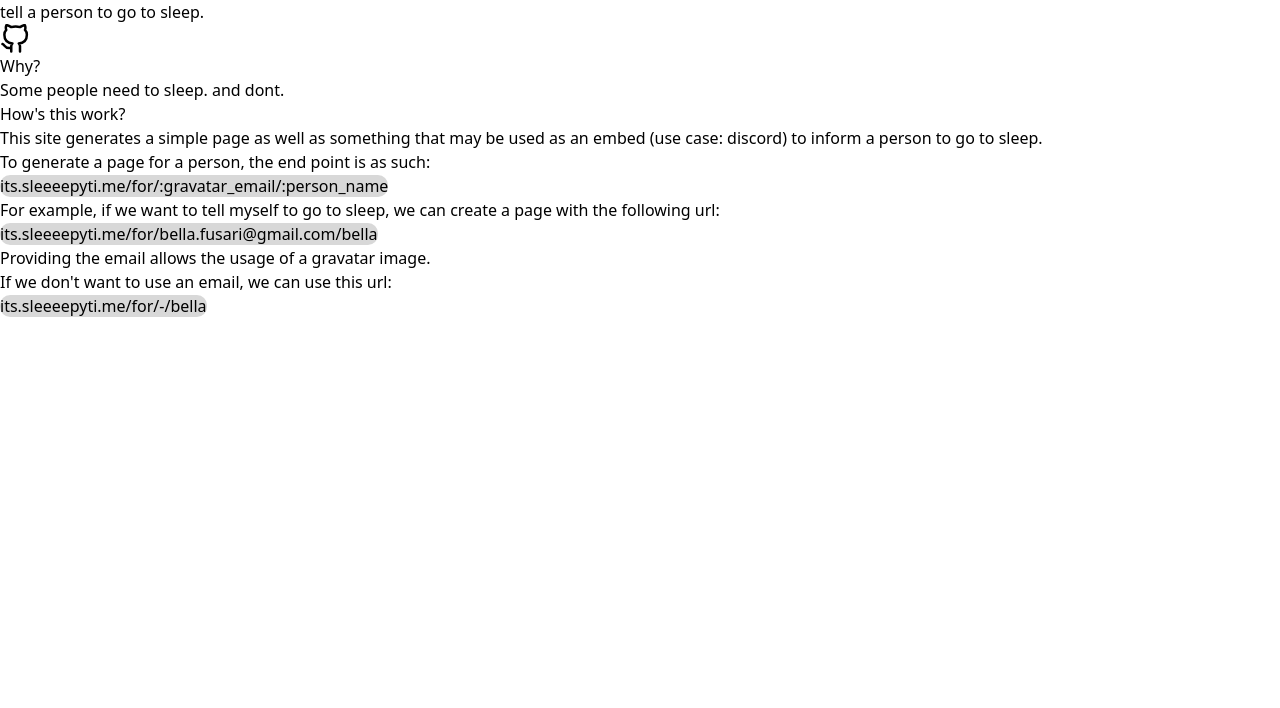
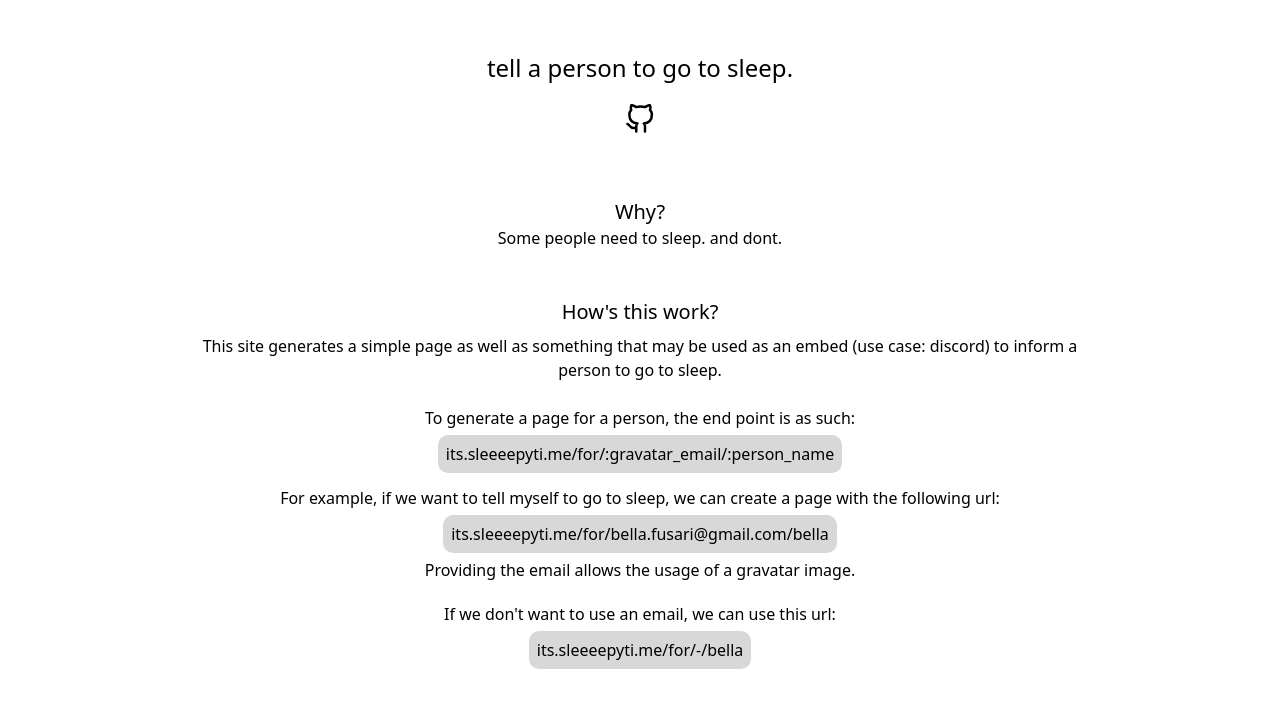
Before and after one commit to bfu4/go-to-sleep, a Next.js app: page / in a window 1280 px wide. Shown: the top 708 px of the page. Built offline with nearby package versions, Linux system fonts and the light colour scheme.

Commit message:
thanks @alii im going to sleep now

```diff
--- a/src/styles/globals.css
+++ b/src/styles/globals.css
@@ -1,3 +1,4 @@
-@import "tailwindcss/dist/base.css";
-@import "tailwindcss/dist/components.css";
-@import "tailwindcss/dist/utilities.css";
+@tailwind base;
+@tailwind components;
+@tailwind screens;
+@tailwind utilities;
--- a/tailwind.config.js
+++ b/tailwind.config.js
@@ -1,5 +1,5 @@
 module.exports = {
-  purge: ['./pages/**/*.{js,ts,jsx,tsx}', './components/**/*.{js,ts,jsx,tsx}'],  darkMode: false, // or 'media' or 'class'
+  purge: ['./src/pages/**/*.{js,ts,jsx,tsx}', './src/components/**/*.{js,ts,jsx,tsx}'],  darkMode: false, // or 'media' or 'class'
   theme: {
     screens: {
       sm: '480px',
```
